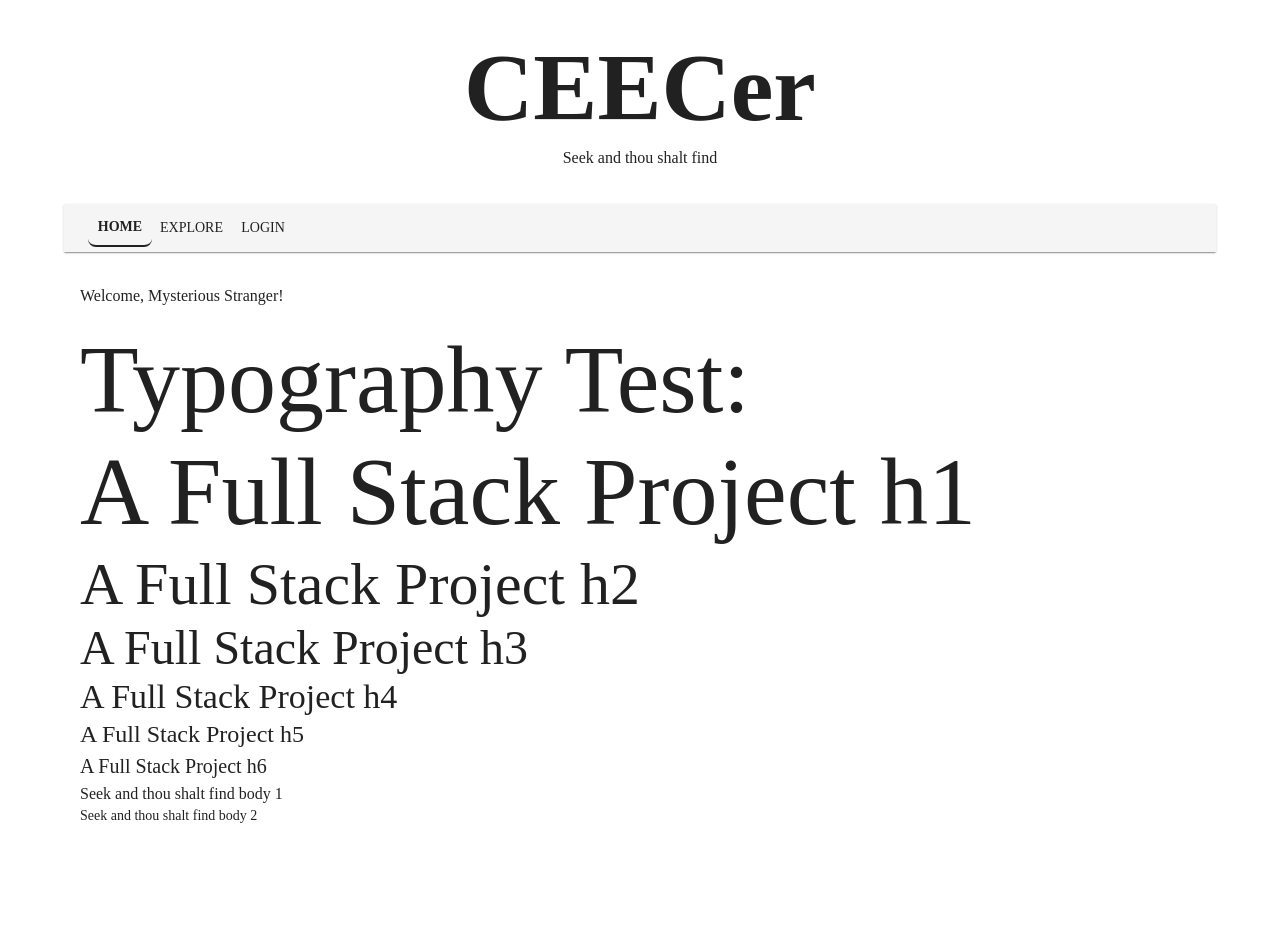
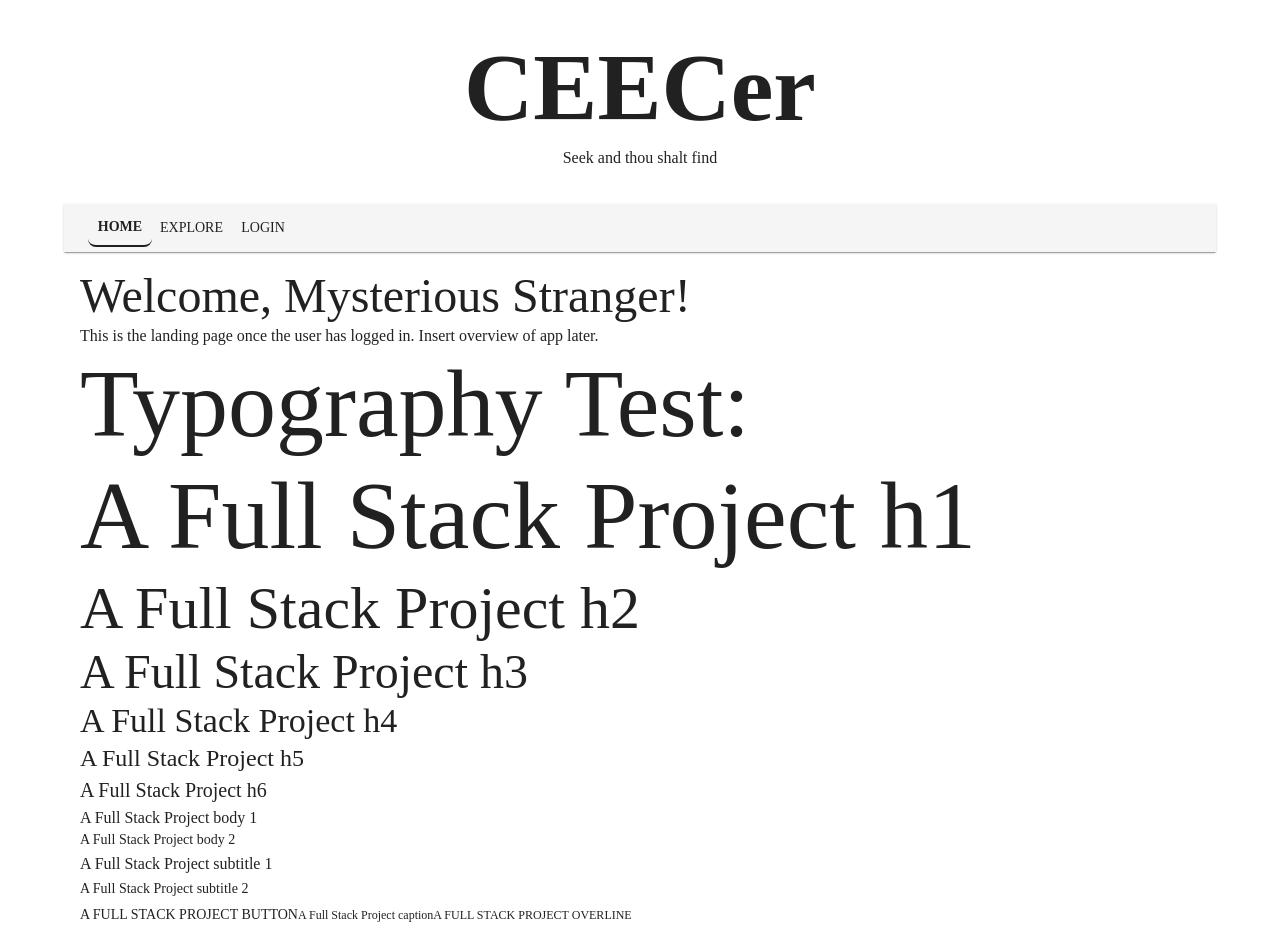
Before and after one commit to akskettu-hub/FullStackProject, a React (Vite) app in the folder frontend/: page / in a window 1280 px wide. Before the commit the page ends 842 px from the top, so only its background shows below. Built offline with nearby package versions, Linux system fonts and the light colour scheme.

Commit message:
Tidying up HomePage.

```diff
--- a/frontend/src/components/HomePage/index.tsx
+++ b/frontend/src/components/HomePage/index.tsx
@@ -1,28 +1,24 @@
-import { Typography } from "@mui/material";
+import { Box, Typography } from "@mui/material";
 import { type ReactElement } from "react";
-
-type GreetingProps = {
-  name: string;
-};
-
-const Greeting = (props: GreetingProps): ReactElement => {
-  return (
-    <div>
-      <p>Welcome, {props.name}!</p>
-    </div>
-  );
-};
 
 type HomePageProps = {
   name: string;
 };
 
+// TODO: Typography test: body1 and body2 are too small and not substantially different from subtitle
 const HomePage = (props: HomePageProps): ReactElement => {
   return (
-    <div>
-      <Greeting name={props.name ? props.name : "Mysterious Stranger"} />
+    <Box>
+      <Typography variant="h3">
+        Welcome, {props.name ? props.name : "Mysterious Stranger"}!
+      </Typography>
 
-      <div>
+      <Typography variant="body1">
+        This is the landing page once the user has logged in. Insert overview of
+        app later.
+      </Typography>
+
+      <Box>
         <Typography variant="h1" component="h1">
           Typography Test:
         </Typography>
@@ -45,13 +41,24 @@ const HomePage = (props: HomePageProps): ReactElement => {
           A Full Stack Project h6
         </Typography>
         <Typography variant="body1" component="p">
-          Seek and thou shalt find body 1
+          A Full Stack Project body 1
         </Typography>
         <Typography variant="body2" component="p">
-          Seek and thou shalt find body 2
+          A Full Stack Project body 2
         </Typography>
-      </div>
-    </div>
+        <Typography variant="subtitle1">
+          A Full Stack Project subtitle 1
+        </Typography>
+        <Typography variant="subtitle2">
+          A Full Stack Project subtitle 2
+        </Typography>
+        <Typography variant="button">A Full Stack Project button</Typography>
+        <Typography variant="caption">A Full Stack Project caption</Typography>
+        <Typography variant="overline">
+          A Full Stack Project overline
+        </Typography>
+      </Box>
+    </Box>
   );
 };
 
```
